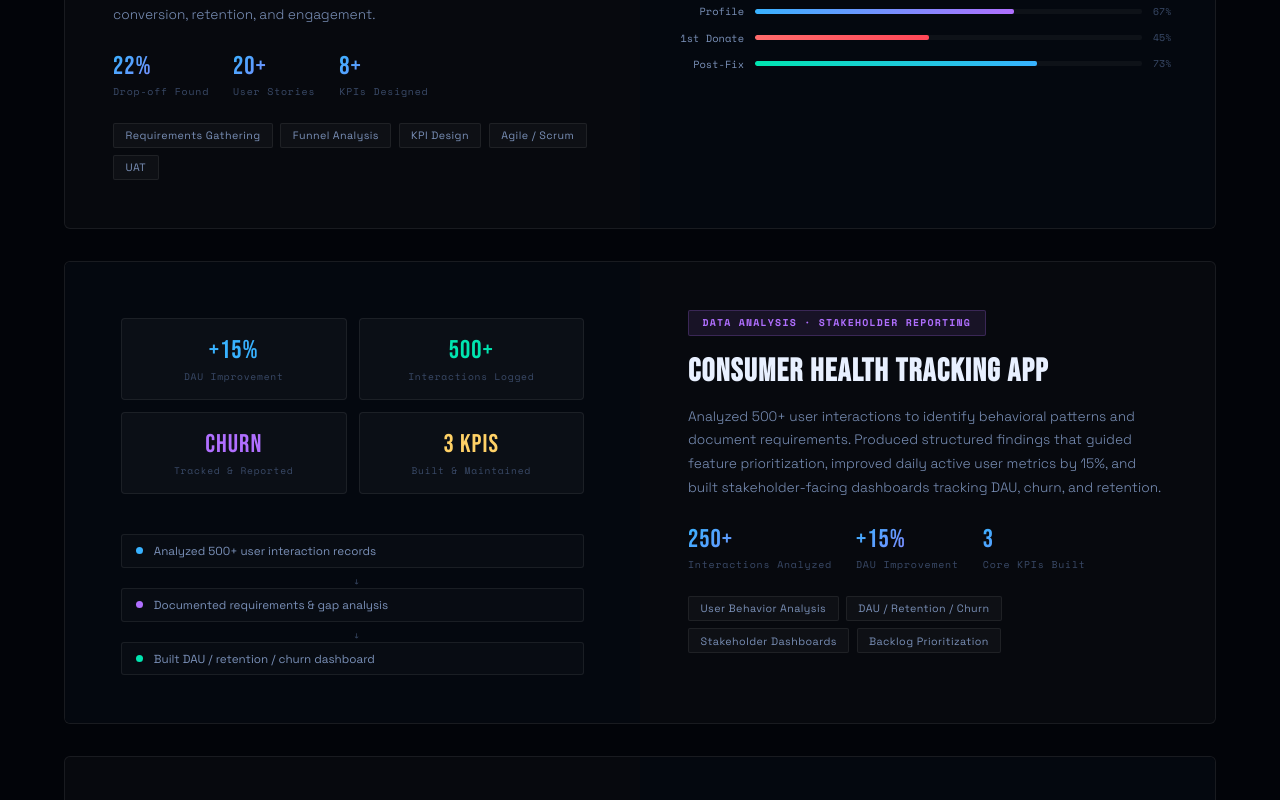
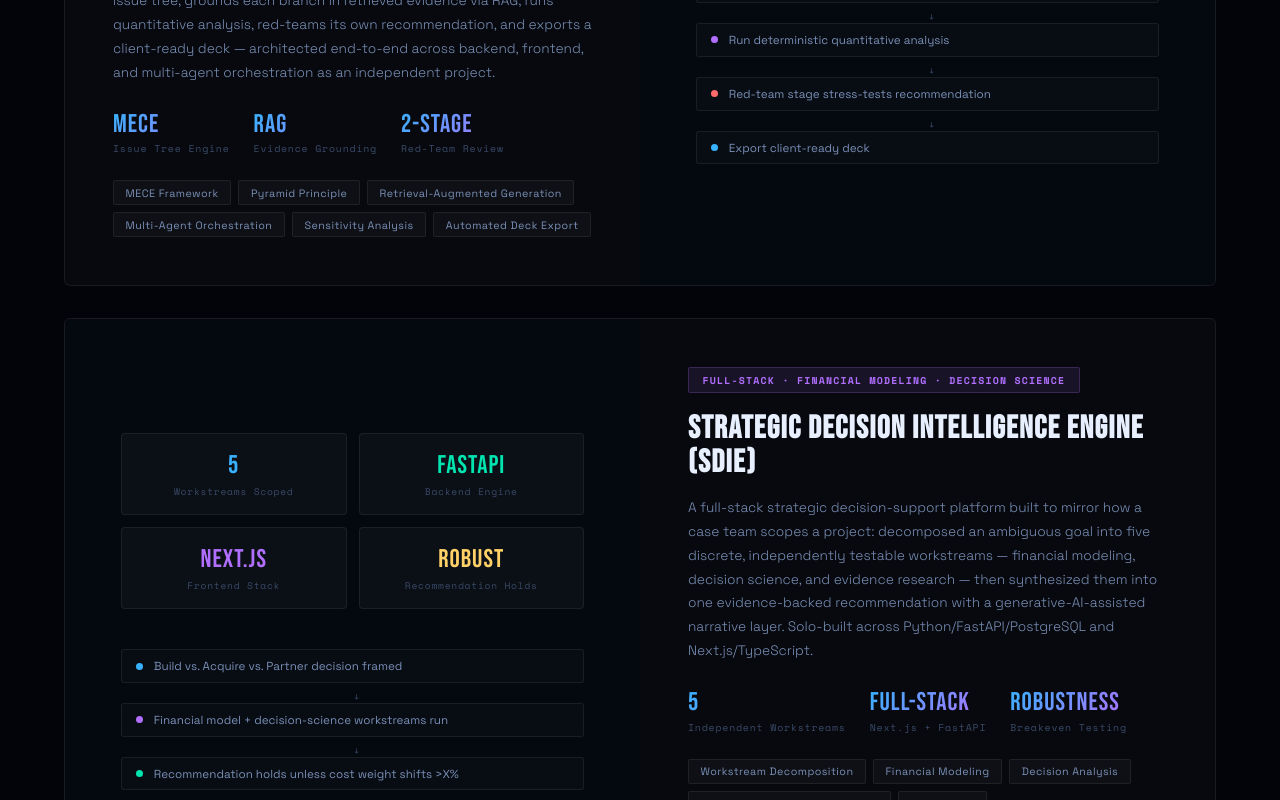
Before and after one commit to VenkataVarshiniC/my-portfolio, a React app: page / in a window 1280 px wide. Shown: the part 2400-3200 px from the top of the page. Built offline with nearby package versions, Linux system fonts and the light colour scheme; the HTML template or start-up script is replaced by a standard one.

Commit message:
Revise project details and remove Happiness project
Updated project descriptions and metrics for AI Strategy Copilot and Strategic Decision Intelligence Engine. Removed the Happiness project card and adjusted associated visuals.

```diff
--- a/src/App.jsx
+++ b/src/App.jsx
@@ -1058,70 +1058,27 @@ export default function App() {
           </div>
 
           <div className="projects-grid">
-            {/* PROJECT 1 — DONATO */}
+            {/* PROJECT 1 — AI Strategy Copilot */}
             <ProjectCard
-              tag="Product · Agile · Analytics" tagClass="ptag-b"
-              title="MERN Stack Donation Platform-DONATO"
-              desc="Partnered with cross-functional teams across 5 Agile sprints to gather, document, and prioritize business requirements — translating them into 20+ user stories and acceptance criteria. Conducted funnel analysis identifying a 22% onboarding drop-off and defined 8+ KPIs tracking conversion, retention, and engagement."
+              tag="Multi-Agent AI · RAG · Consulting Frameworks" tagClass="ptag-b"
+              title="AI Strategy Copilot — Hypothesis-Driven Consulting Engine"
+              desc="Built a hypothesis-driven analysis engine that mirrors how a consulting case team works a problem: breaks a business question into a MECE issue tree, grounds each branch in retrieved evidence via RAG, runs quantitative analysis, red-teams its own recommendation, and exports a client-ready deck — architected end-to-end across backend, frontend, and multi-agent orchestration as an independent project."
               metrics={[
-                { val: "22%", label: "Drop-off Found" },
-                { val: "20+", label: "User Stories" },
-                { val: "8+", label: "KPIs Designed" },
+                { val: "MECE", label: "Issue Tree Engine" },
+                { val: "RAG", label: "Evidence Grounding" },
+                { val: "2-Stage", label: "Red-Team Review" },
               ]}
-              tags={["Requirements Gathering", "Funnel Analysis", "KPI Design", "Agile / Scrum", "UAT"]}
-              visual={
-                <MiniBarChart
-                  title="Onboarding Funnel Analysis"
-                  bars={[
-                    { label: "Landing", pct: 100, valLabel: "100%" },
-                    { label: "Sign Up", pct: 81, valLabel: "81%" },
-                    { label: "Profile", pct: 67, valLabel: "67%" },
-                    { label: "1st Donate", pct: 45, valLabel: "45%" },
-                    { label: "Post-Fix", pct: 73, valLabel: "73%" },
-                  ]}
-                  gradients={[
-                    "linear-gradient(90deg,#38b2ff,#b06fff)",
-                    "linear-gradient(90deg,#38b2ff,#b06fff)",
-                    "linear-gradient(90deg,#38b2ff,#b06fff)",
-                    "linear-gradient(90deg,#ff6b6b,#ff4757)",
-                    "linear-gradient(90deg,#00e5b0,#38b2ff)",
-                  ]}
-                />
-              }
-            />
-
-            {/* PROJECT 2 — Health App */}
-            <ProjectCard
-              rev
-              tag="Data Analysis · Stakeholder Reporting" tagClass="ptag-p"
-              title="Consumer Health Tracking App"
-              desc="Analyzed 500+ user interactions to identify behavioral patterns and document requirements. Produced structured findings that guided feature prioritization, improved daily active user metrics by 15%, and built stakeholder-facing dashboards tracking DAU, churn, and retention."
-              metrics={[
-                { val: "250+", label: "Interactions Analyzed" },
-                { val: "+15%", label: "DAU Improvement" },
-                { val: "3", label: "Core KPIs Built" },
-              ]}
-              tags={["User Behavior Analysis", "DAU / Retention / Churn", "Stakeholder Dashboards", "Backlog Prioritization"]}
+              tags={["MECE Framework", "Pyramid Principle", "Retrieval-Augmented Generation", "Multi-Agent Orchestration", "Sensitivity Analysis", "Automated Deck Export"]}
               visual={
                 <div className="pvisual-inner">
-                  <div className="kpi-grid">
-                    {[
-                      { val: "+15%", lbl: "DAU Improvement", color: "var(--accent)" },
-                      { val: "500+", lbl: "Interactions Logged", color: "var(--accent3)" },
-                      { val: "Churn", lbl: "Tracked & Reported", color: "var(--accent2)" },
-                      { val: "3 KPIs", lbl: "Built & Maintained", color: "#ffd166" },
-                    ].map((k, i) => (
-                      <div className="kpi-card" key={i}>
-                        <div className="kpi-val" style={{ color: k.color }}>{k.val}</div>
-                        <div className="kpi-lbl">{k.lbl}</div>
-                      </div>
-                    ))}
-                  </div>
+                  <div className="mini-chart-title">Case-Team Reasoning Pipeline</div>
                   <div className="flow-diagram">
                     {[
-                      { color: "var(--accent)", text: "Analyzed 500+ user interaction records" },
-                      { color: "var(--accent2)", text: "Documented requirements & gap analysis" },
-                      { color: "var(--accent3)", text: "Built DAU / retention / churn dashboard" },
+                      { color: "var(--accent)", text: "Structure question into MECE issue tree" },
+                      { color: "var(--accent3)", text: "Ground each branch via RAG evidence retrieval" },
+                      { color: "var(--accent2)", text: "Run deterministic quantitative analysis" },
+                      { color: "#ff6b6b", text: "Red-team stage stress-tests recommendation" },
+                      { color: "var(--accent)", text: "Export client-ready deck" },
                     ].map((f, i) => (
                       <div key={i}>
                         {i > 0 && <div className="flow-arrow">↓</div>}
@@ -1136,29 +1093,49 @@ export default function App() {
               }
             />
 
-            {/* PROJECT 3 — Happiness */}
+            {/* PROJECT 2 — Strategic Decision Intelligence Engine */}
             <ProjectCard
-              tag="Predictive Analytics · Python · Tableau" tagClass="ptag-g"
-              title="Global Happiness Data Analysis"
-              desc="Developed Python predictive models on large-scale socio-economic datasets from the World Happiness Report. Delivered structured dashboards and reports to support comparative analysis and organizational decision-making for non-technical stakeholders."
+              rev
+              tag="Full-Stack · Financial Modeling · Decision Science" tagClass="ptag-p"
+              title="Strategic Decision Intelligence Engine (SDIE)"
+              desc="A full-stack strategic decision-support platform built to mirror how a case team scopes a project: decomposed an ambiguous goal into five discrete, independently testable workstreams — financial modeling, decision science, and evidence research — then synthesized them into one evidence-backed recommendation with a generative-AI-assisted narrative layer. Solo-built across Python/FastAPI/PostgreSQL and Next.js/TypeScript."
               metrics={[
-                { val: "ML", label: "Predictive Models" },
-                { val: "Python", label: "Primary Stack" },
-                { val: "Tableau", label: "Visualization" },
+                { val: "5", label: "Independent Workstreams" },
+                { val: "Full-Stack", label: "Next.js + FastAPI" },
+                { val: "Robustness", label: "Breakeven Testing" },
               ]}
-              tags={["Python", "Predictive Modeling", "Tableau Dashboards", "Comparative Analysis", "Executive Reporting"]}
+              tags={["Workstream Decomposition", "Financial Modeling", "Decision Analysis", "Robustness / Breakeven Testing", "PostgreSQL", "Generative AI Narrative Layer"]}
               visual={
-                <MiniBarChart
-                  title="Happiness Score Drivers (Model Output)"
-                  bars={[
-                    { label: "GDP", pct: 88, valLabel: "88%" },
-                    { label: "Social", pct: 82, valLabel: "82%" },
-                    { label: "Health", pct: 74, valLabel: "74%" },
-                    { label: "Freedom", pct: 61, valLabel: "61%" },
-                    { label: "Generosity", pct: 42, valLabel: "42%" },
-                  ]}
-                  gradients={Array(5).fill("linear-gradient(90deg,#00e5b0,#38b2ff)")}
-                />
+                <div className="pvisual-inner">
+                  <div className="kpi-grid">
+                    {[
+                      { val: "5", lbl: "Workstreams Scoped", color: "var(--accent)" },
+                      { val: "FastAPI", lbl: "Backend Engine", color: "var(--accent3)" },
+                      { val: "Next.js", lbl: "Frontend Stack", color: "var(--accent2)" },
+                      { val: "Robust", lbl: "Recommendation Holds", color: "#ffd166" },
+                    ].map((k, i) => (
+                      <div className="kpi-card" key={i}>
+                        <div className="kpi-val" style={{ color: k.color }}>{k.val}</div>
+                        <div className="kpi-lbl">{k.lbl}</div>
+                      </div>
+                    ))}
+                  </div>
+                  <div className="flow-diagram">
+                    {[
+                      { color: "var(--accent)", text: "Build vs. Acquire vs. Partner decision framed" },
+                      { color: "var(--accent2)", text: "Financial model + decision-science workstreams run" },
+                      { color: "var(--accent3)", text: "Recommendation holds unless cost weight shifts >X%" },
+                    ].map((f, i) => (
+                      <div key={i}>
+                        {i > 0 && <div className="flow-arrow">↓</div>}
+                        <div className="flow-step">
+                          <div className="flow-dot" style={{ background: f.color }} />
+                          <span>{f.text}</span>
+                        </div>
+                      </div>
+                    ))}
+                  </div>
+                </div>
               }
             />
           </div>
```
